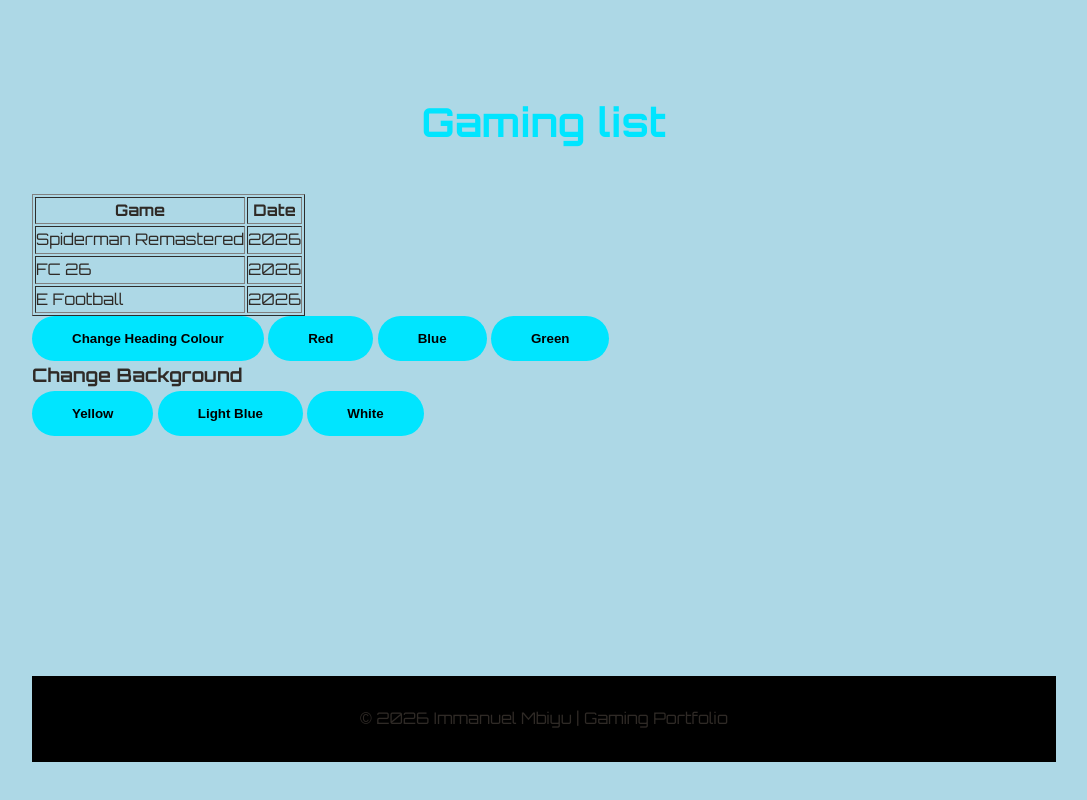
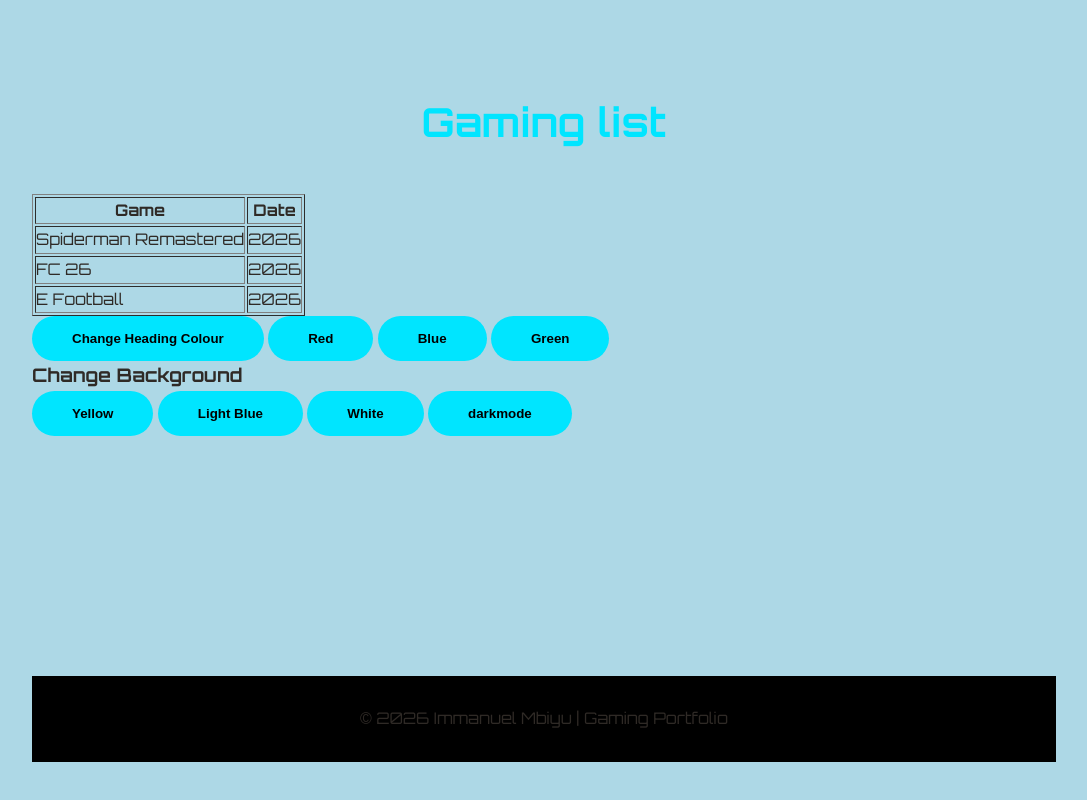
Before and after one commit to rlly89/GAMING-WEBSITE, a plain HTML site: page index.html in a window 1280 px wide. Shown: the part 5071-5871 px from the top of the page, without its empty margins (96-1183 px from the left). Drawn offline with Linux system fonts and the light colour scheme.

Commit message:
Update index.html

```diff
--- a/index.html
+++ b/index.html
@@ -242,6 +242,10 @@ Light Blue
 White
 </button>
 
+<button on click="darkmodeBackground()">
+darkmode
+</button>
+
 
 </section>
 
```
